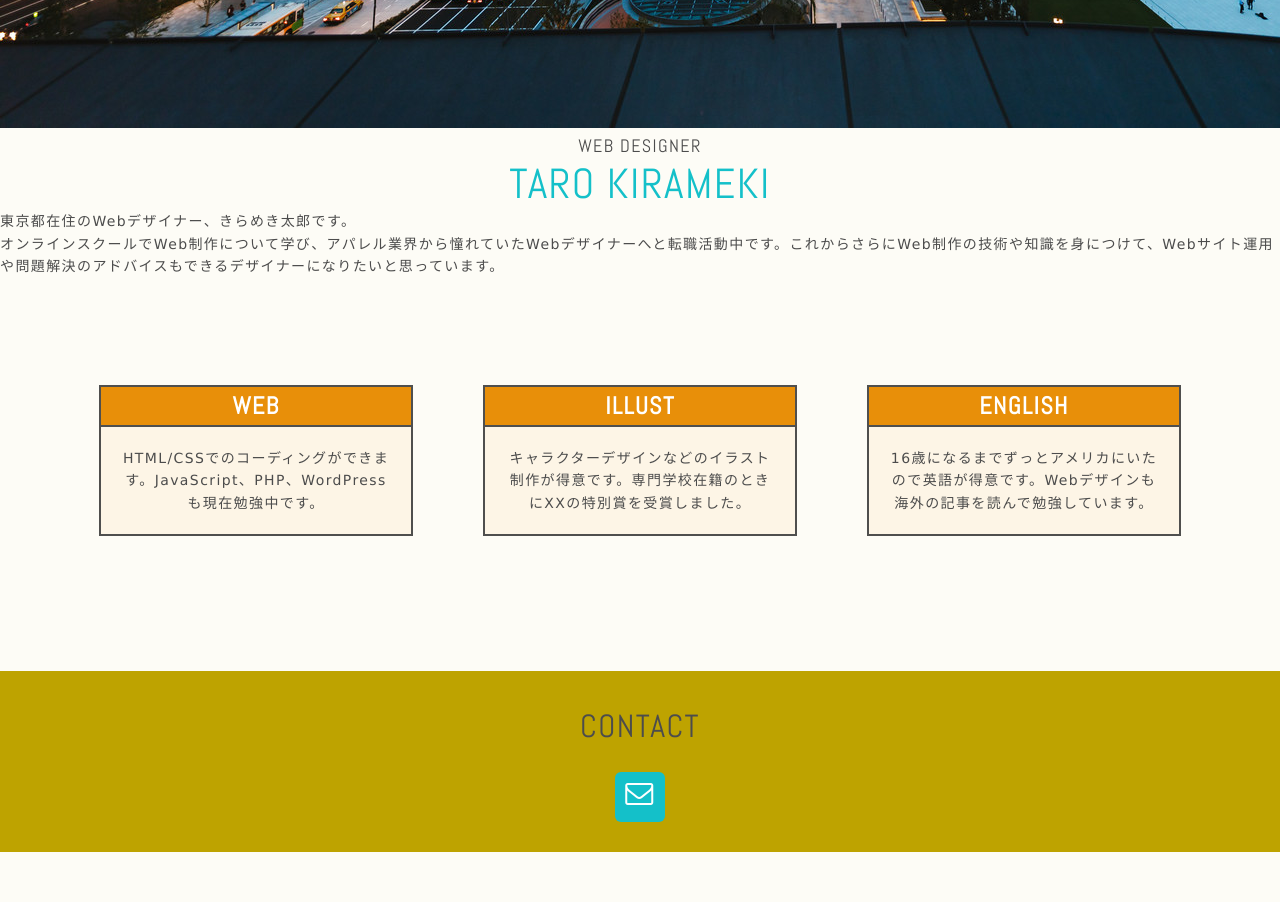
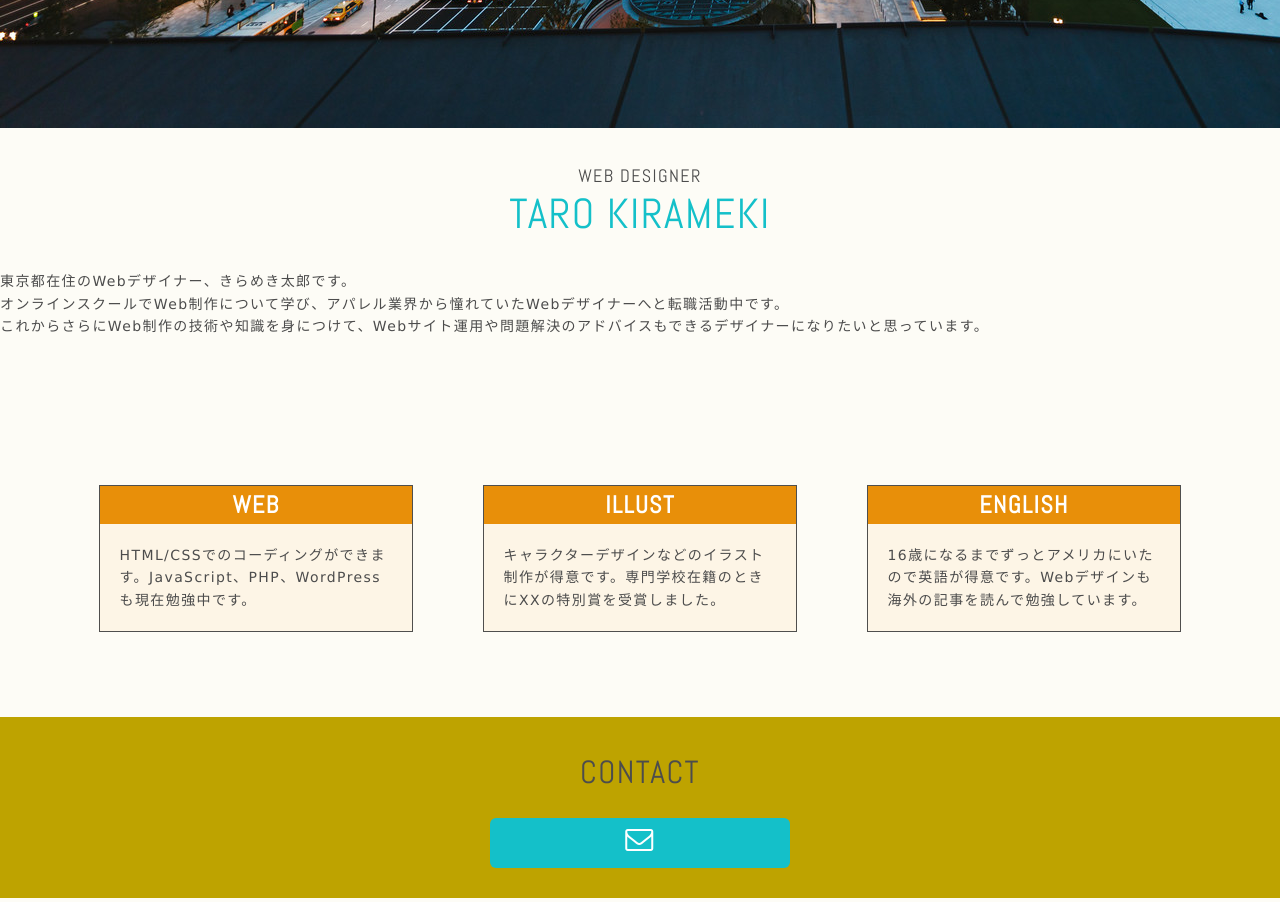
Before and after one commit to Kitta0824/responsive-site, a plain HTML site: page index.html in a window 1280 px wide. Shown: the part 900-1802 px from the top of the page. Drawn offline with nearby package versions, Linux system fonts and the light colour scheme.

Commit message:
second commit

```diff
--- a/css/style.css
+++ b/css/style.css
@@ -14,7 +14,7 @@ body {
   background-color: #fdfcf6; }
 
 .top {
-  background-image: ("images/img_top.jpg") ;
+  background-image: url("images/img_top.jpg") ;
   height: 500px;
   width: 100%;
   background-size: cover;
@@ -27,7 +27,6 @@ body {
 
 .text-center2 {
   text-align: center;
-  border: 0.5px solid #4F4F4E;
   background-color: #E88F09; }
 
 .text-center3 {
@@ -36,9 +35,8 @@ body {
   background-color: #bea300; }
 
 .text-center4 {
-  text-align: center;
+  text-align: left;
   padding: 20px;
-  border: 0.5px solid #4F4F4E;
   background-color: #fdf5e6; }
 
 /* Layout縦に並べてる？
@@ -77,6 +75,7 @@ body {
     color: #4c4c4c; }
 
 header .site-title {
+  margin:30px;
   font-size: 1.8rem;
   line-height: normal; }
   header .site-title span {
@@ -88,17 +87,17 @@ header .site-title {
 /* Contents
 ------------------------------------------------------------*/
 section {
-  padding: 50px 0;}
+  padding-top: 50px;}
   section .container {
     width: 90%; }
   section h2 {
     font-size: 3.2rem; }
 
-#skills {margin-top: 700px;}
+#skills {margin-top: 800px;}
   #skills .container {
-    display: -webkit-flex;
-    display: flex;
-    justify-content: space-between;}
+  display: flex;
+  flex-direction: row;
+}
 
   #skills .skill-box {
     -webkit-flex: 1;
@@ -106,22 +105,30 @@ section {
     text-align: center;
     margin: 3%;
     border: 1px solid #4F4F4E;
-    background-color: #fdfcf6;}
+    background-color: #fdf5e6;}
+
+@media (max-width: 768px) {
+  .container {
+    flex-direction: column;
+  }
+}
 
   #skills h3 {
     color: #ffffff;
     font-size: 2.4rem;
     font-weight: bold; }
 
-@media (min-width: 1025px) {
+  /* Base
+  ------------------------------------------------------------*/
   a:hover {
-    text-decoration: underline; }
-
+    text-decoration: underline; } }
   /* Header
   ------------------------------------------------------------*/
   .button-contact:hover, .button-contact:active {
     background-color: #4c4c4c;
     color: #FFF; } }
+#contact
+  {text-align: center;}
 #contact ul {
   text-align: center;
   background-color: #bea300; }
@@ -140,9 +147,10 @@ section {
       margin-right: 0; }
   #contact ul a {
     display: block;
-    width: 50px;
+    width: 300px;
     height: 50px;
     color: #FFF;
+    text-align: center;
     background-color: #14c0c9;
     -moz-border-radius: 6px;
     -webkit-border-radius: 6px;
--- a/index.html
+++ b/index.html
@@ -15,7 +15,8 @@
       <div class="top"><img src="./images/img_top.jpg">
         <h1 class="site-title abel uppercase text-center">Web Designer <span>Taro Kirameki</span></h1>
         <h1>東京都在住のWebデザイナー、きらめき太郎です。</h1>
-        <h1>オンラインスクールでWeb制作について学び、アパレル業界から憧れていたWebデザイナーへと転職活動中です。これからさらにWeb制作の技術や知識を身につけて、Webサイト運用や問題解決のアドバイスもできるデザイナーになりたいと思っています。</h1>
+        <h1>オンラインスクールでWeb制作について学び、アパレル業界から憧れていたWebデザイナーへと転職活動中です。</h1>
+        <h1>これからさらにWeb制作の技術や知識を身につけて、Webサイト運用や問題解決のアドバイスもできるデザイナーになりたいと思っています。</h1>
       </div>
       </header><!--contents-->
       <section id="skills">
```
